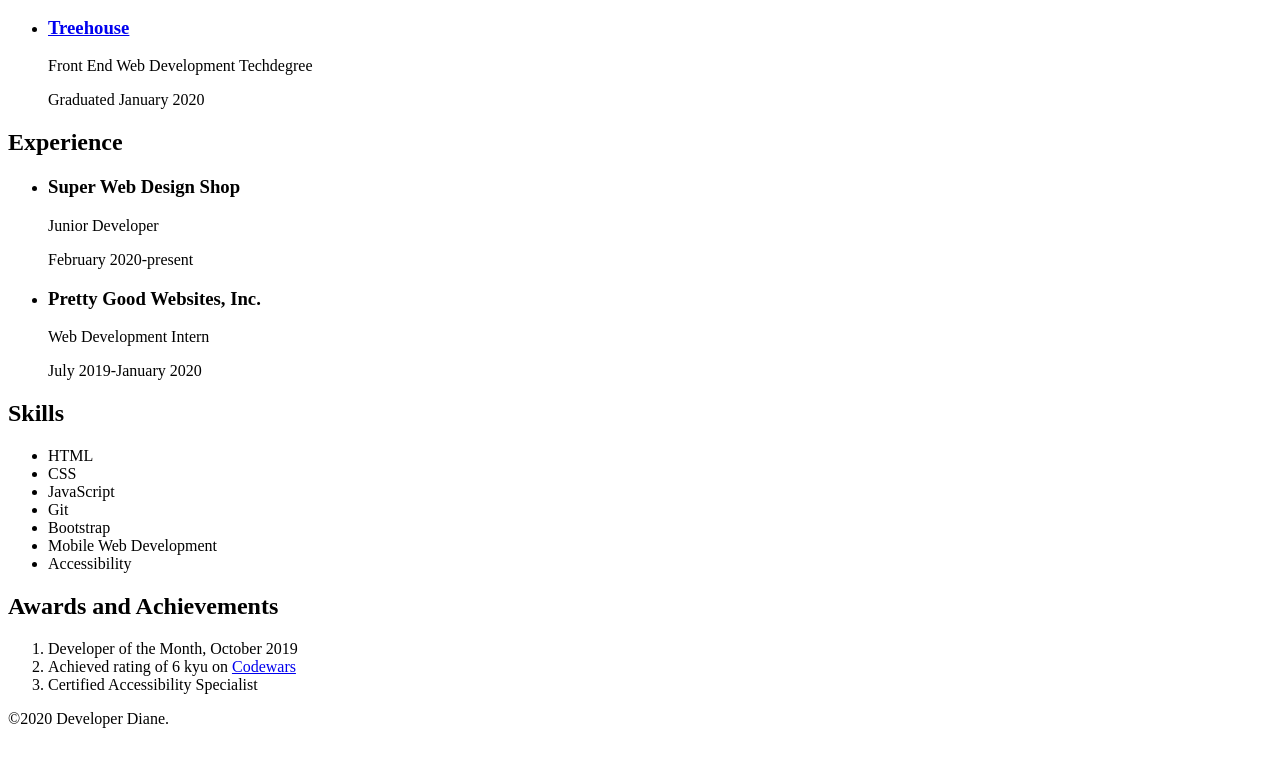
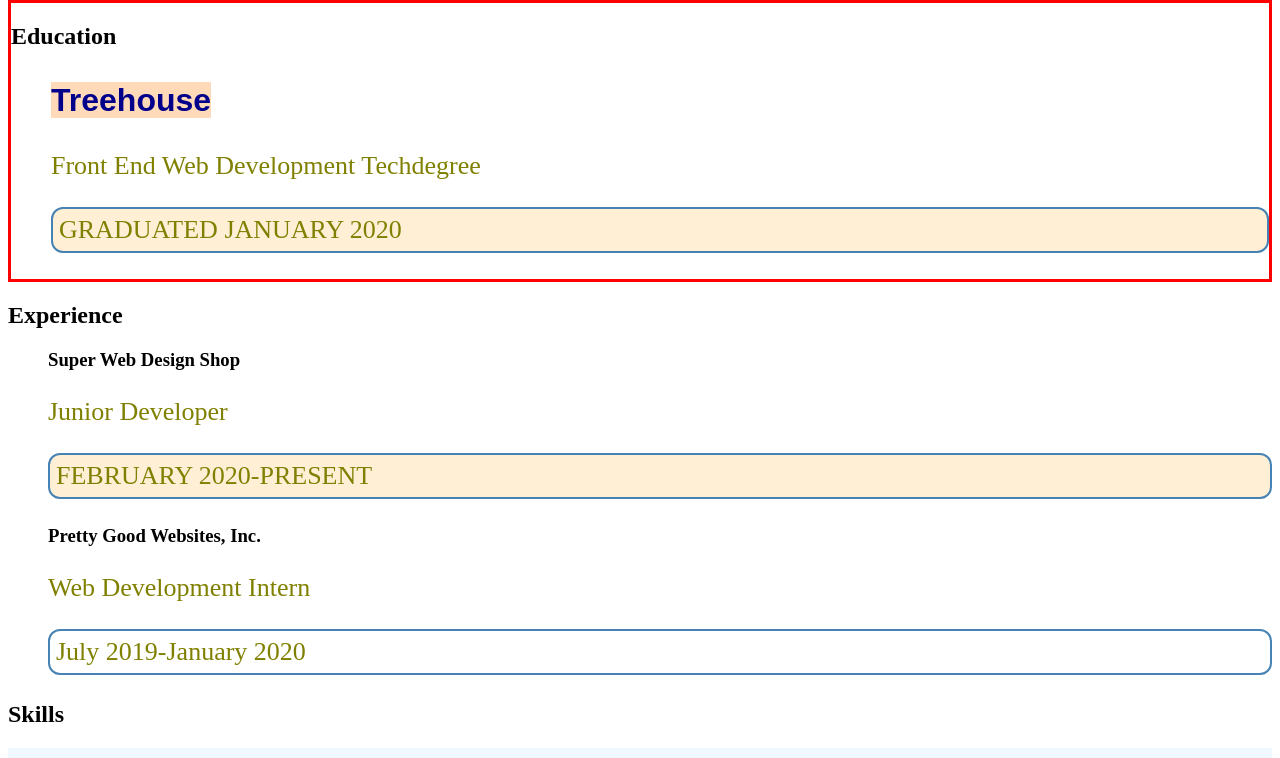
Before and after one commit to jmwick01/TH_CSSBasicsProject, a plain HTML site: page index.html in a window 1280 px wide. Shown: the part 702-1460 px from the top of the page. Before the commit the page ends 1438 px from the top, so only its background shows below. Drawn offline with Linux system fonts and the light colour scheme.

Commit message:
Updated CSS
Added multiple style declarations

```diff
--- /dev/null
+++ b/css/style.css
@@ -0,0 +1,88 @@
+/* type selectors */
+p {
+  color: olive;
+  font-size: 26px;
+}
+
+header {
+  background-color: orange;
+}
+
+header p {
+  background-color: snow;
+  border-bottom: 1px solid gray;
+}
+
+footer {
+  background-color: lightcoral;
+}
+
+a:link {
+  color: darkblue;
+  background-color: peachpuff;
+  text-decoration: none;
+}
+
+a:visited {
+  color: seagreen;
+}
+
+a:hover {
+  text-decoration: underline;
+}
+
+/* turn links white with an orange background when they receive focus */
+a:focus {
+  color: white;
+  background-color: orange;
+}
+
+ol li {
+  letter-spacing: 3px;
+  color: tomato;
+}
+
+ol li:first-child {
+  font-weight: bold;
+}
+
+ul li {
+  list-style: none;
+}
+
+/* id selectors */
+#education {
+  border: 3px solid red;
+}
+
+#education h3 {
+  font-family: Arial, sans-serif;
+  font-size: 32px;
+}
+
+#skills-list {
+  background-color: aliceblue;
+  padding: 36px;
+}
+
+/* class selectors */
+.top-skill {
+  font-weight: bold;
+  background-color: teal;
+  color: papayawhip;
+}
+
+.date {
+  border: 2px solid steelblue;
+  border-radius: 12px;
+  padding: 6px;
+}
+
+.special {
+  text-transform: uppercase;
+  background-color: papayawhip;
+}
+
+#proud {
+  font-size: 48px;
+}
--- a/index.html
+++ b/index.html
@@ -4,6 +4,7 @@
   <meta charset="UTF-8">
   <meta name="viewport" content="width=device-width, initial-scale=1.0">
   <title>Developer Diane: Resume</title>
+  <link rel="stylesheet" href="/css/style.css">
 </head>
 <body>
   <main>
@@ -15,13 +16,13 @@
       </address>
       <img src="developer-diane.jpg" alt="Developer Diane coding on her laptop.">
     </header>
-    <section>
+    <section id="education">
       <h2>Education</h2>
       <ul>
         <li>
           <h3><a href="https://teamtreehouse.com">Treehouse</a></h3>
           <p>Front End Web Development Techdegree</p>
-          <p>Graduated January 2020</p>
+          <p class="date special">Graduated January 2020</p>
         </li>
       </ul>
     </section>
@@ -31,30 +32,31 @@
         <li>
           <h3>Super Web Design Shop</h3>
           <p>Junior Developer</p>
-          <p>February 2020-present</p>
+          <p class="date special">February 2020-present</p>
         </li>
         <li>
           <h3>Pretty Good Websites, Inc.</h3>
           <p>Web Development Intern</p>
-          <p>July 2019-January 2020</p>
+          <p class="date">July 2019-January 2020</p>
         </li>
       </ul>
     </section>
     <section>
       <h2>Skills</h2>
-      <ul>
-        <li>HTML</li>
+      <ul id="skills-list">
+        <li class="top-skill">HTML</li>
         <li>CSS</li>
-        <li>JavaScript</li>
+        <li id="proud" class="top-skill">JavaScript</li>
         <li>Git</li>
         <li>Bootstrap</li>
-        <li>Mobile Web Development</li>
+        <li class="top-skill">Mobile Web Development</li>
         <li>Accessibility</li>
       </ul>
     </section>
     <section>
       <h2>Awards and Achievements</h2>
       <ol>
+        <li>Dev Ninja Award, November 2020</li>
         <li>Developer of the Month, October 2019</li>
         <li>Achieved rating of 6 kyu on <a href="https://www.codewars.com/">Codewars</a></li>
         <li>Certified Accessibility Specialist</li>
```
